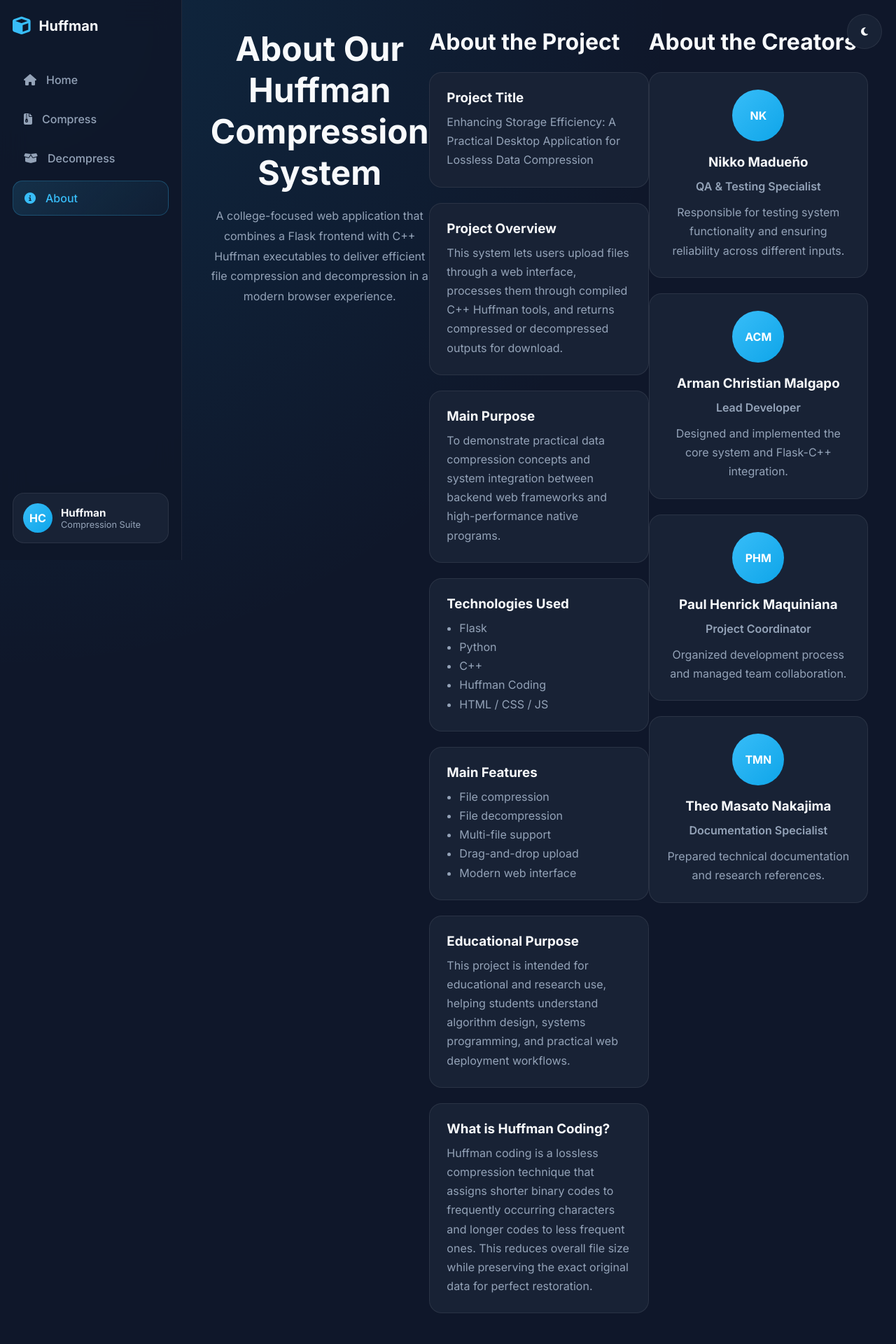
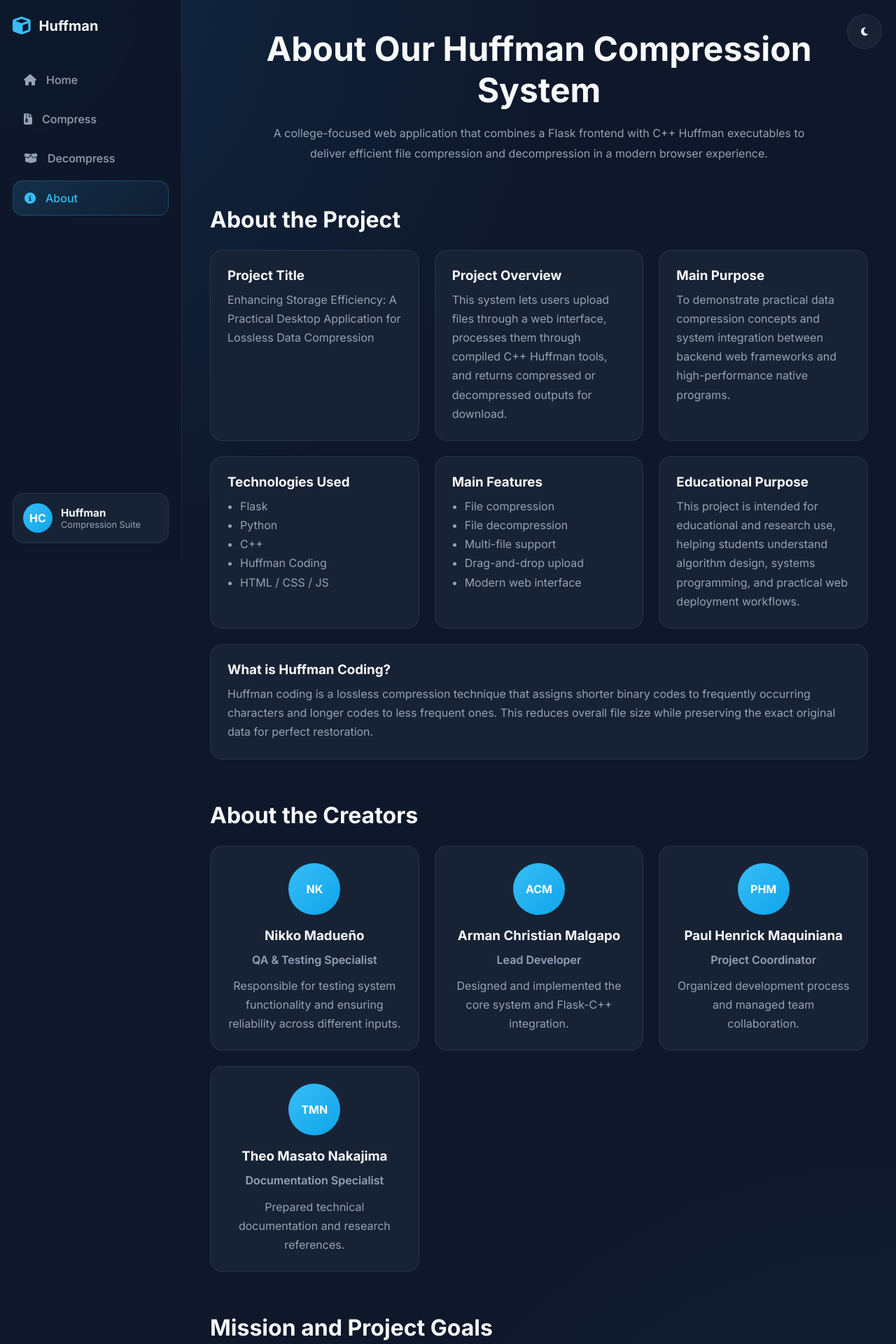
Before and after one commit to Channnnn1-sys/Huffmen-Coding-Project, a Flask app: page /about in a window 1280 px wide. Shown: the top 1920 px of the page at 70% size. Run offline with Flask 3, Linux system fonts and the light colour scheme; parts of the project's set-up code (start-up, migrations or seed data) failed here and were passed over; some libraries are stand-ins or nearby versions.

Commit message:
Not much Update 5

```diff
--- a/static/css/style.css
+++ b/static/css/style.css
@@ -577,28 +577,19 @@ body{
 .about-grid,
 .creator-grid{
     display:grid;
-
     gap:22px;
 }
 
 .about-grid{
-    grid-template-columns:
-    repeat(auto-fit,minmax(280px,1fr));
+    grid-template-columns: repeat(auto-fit, minmax(280px, 1fr));
 }
 
 .creator-grid {
-    display: grid;
-    gap: 22px;
+    grid-template-columns: repeat(auto-fit, minmax(240px, 1fr));
 }
 /**! =========================================================================
    ABOUT PAGE - About section and creator cards
 ========================================================================== */
-
-.about-container{
-    display:grid;
-    grid-template-columns:
-    repeat(auto-fit,minmax(240px,1fr));  /*! Responsive grid layout */
-}
 
 .about-card,
 .creator-card{
```
